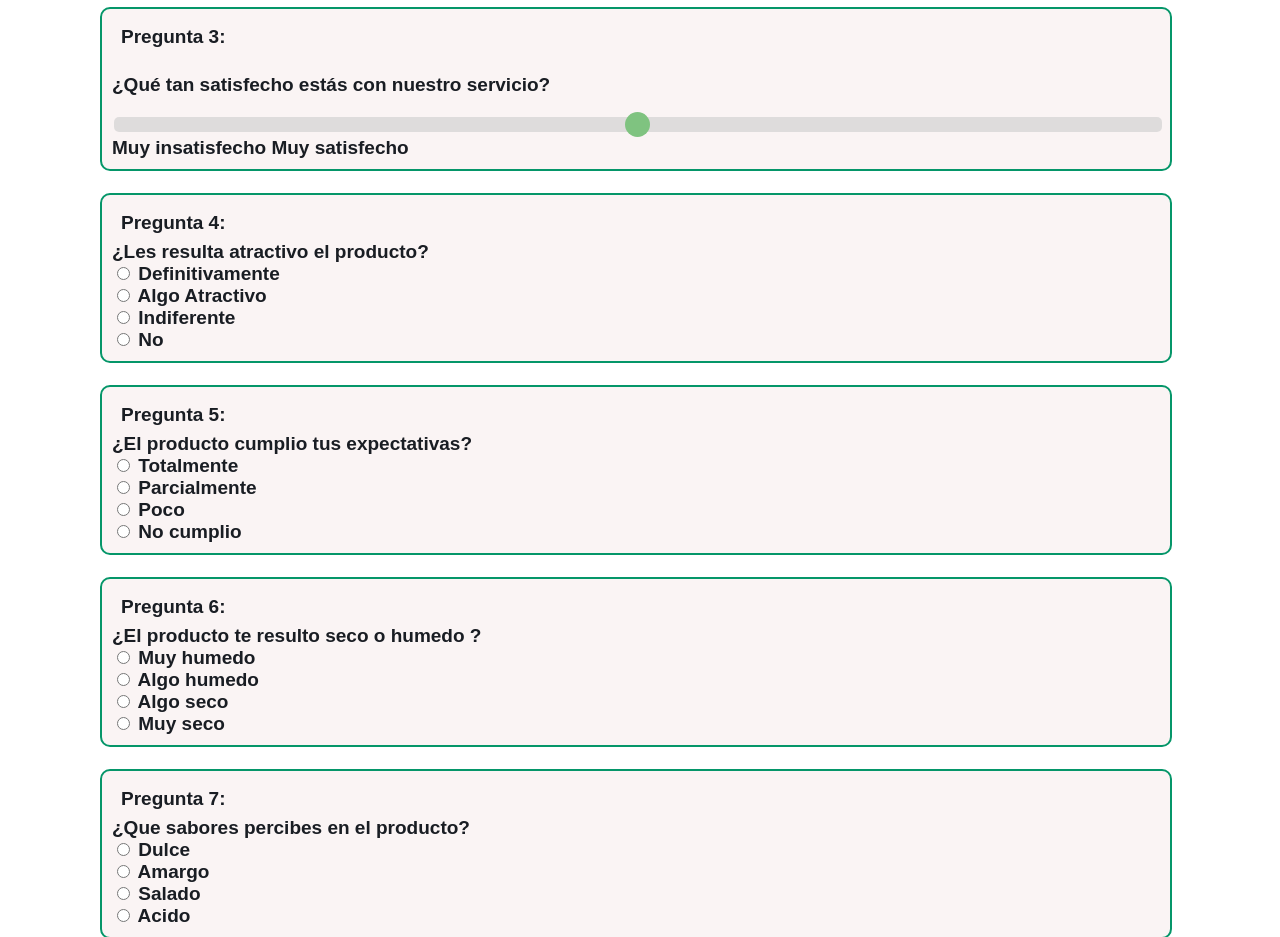
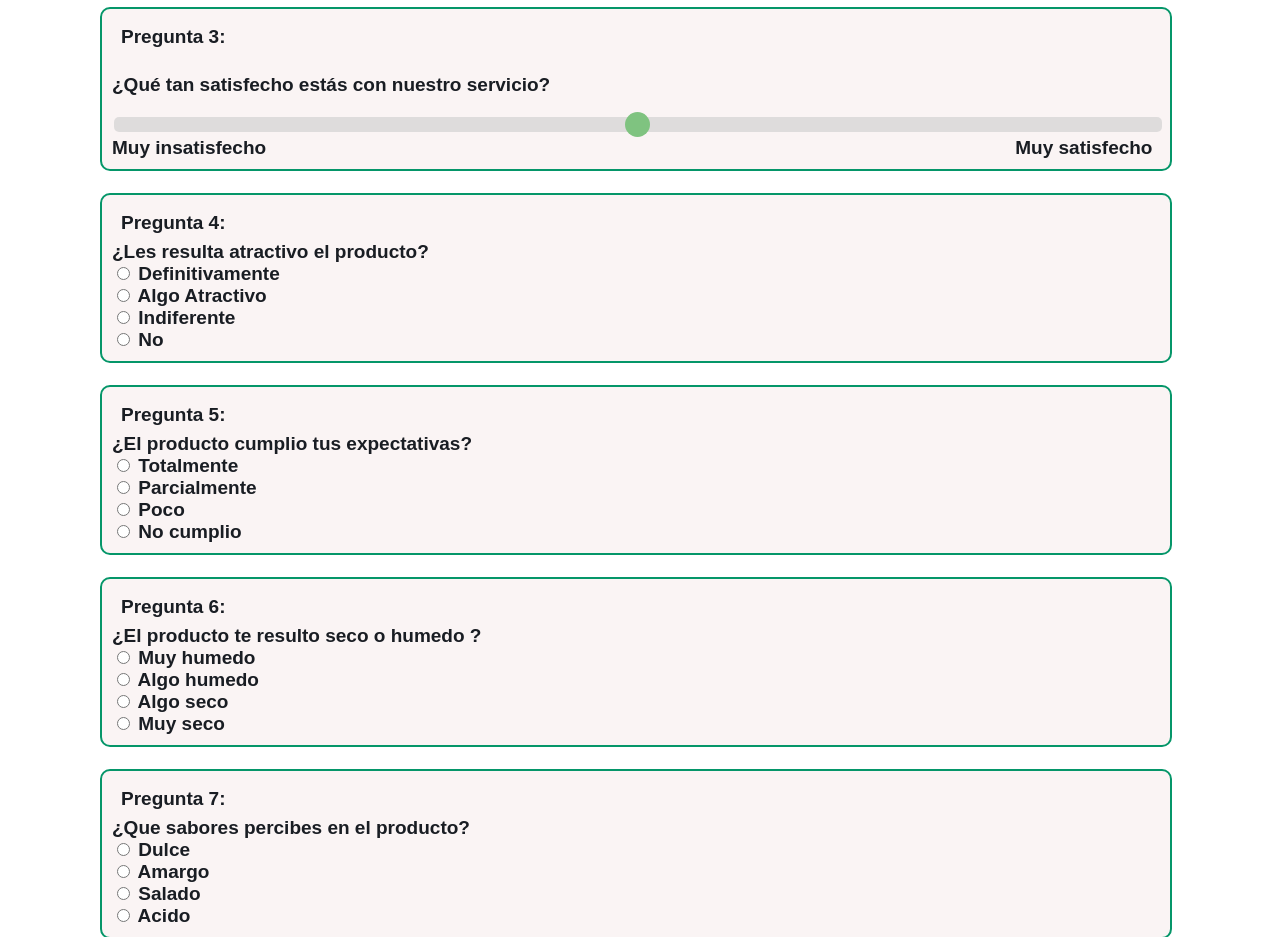
Before and after one commit to GuglielmoneSantiago/PaginaIntegradorSoftware, a website: page src/HTML/Prueba4.html in a window 1280 px wide. Shown: the part 960-1897 px from the top of the page. Drawn offline with Linux system fonts and the light colour scheme.

Commit message:
barritoDiseño

```diff
--- a/src/CSS/disenioPrueba4.css
+++ b/src/CSS/disenioPrueba4.css
@@ -157,3 +157,7 @@
     border-radius: 50%;
     background: #4CAF50;
     cursor: pointer;
+}
+.spanDerecha{
+  margin-left: 71%;
+}
```
